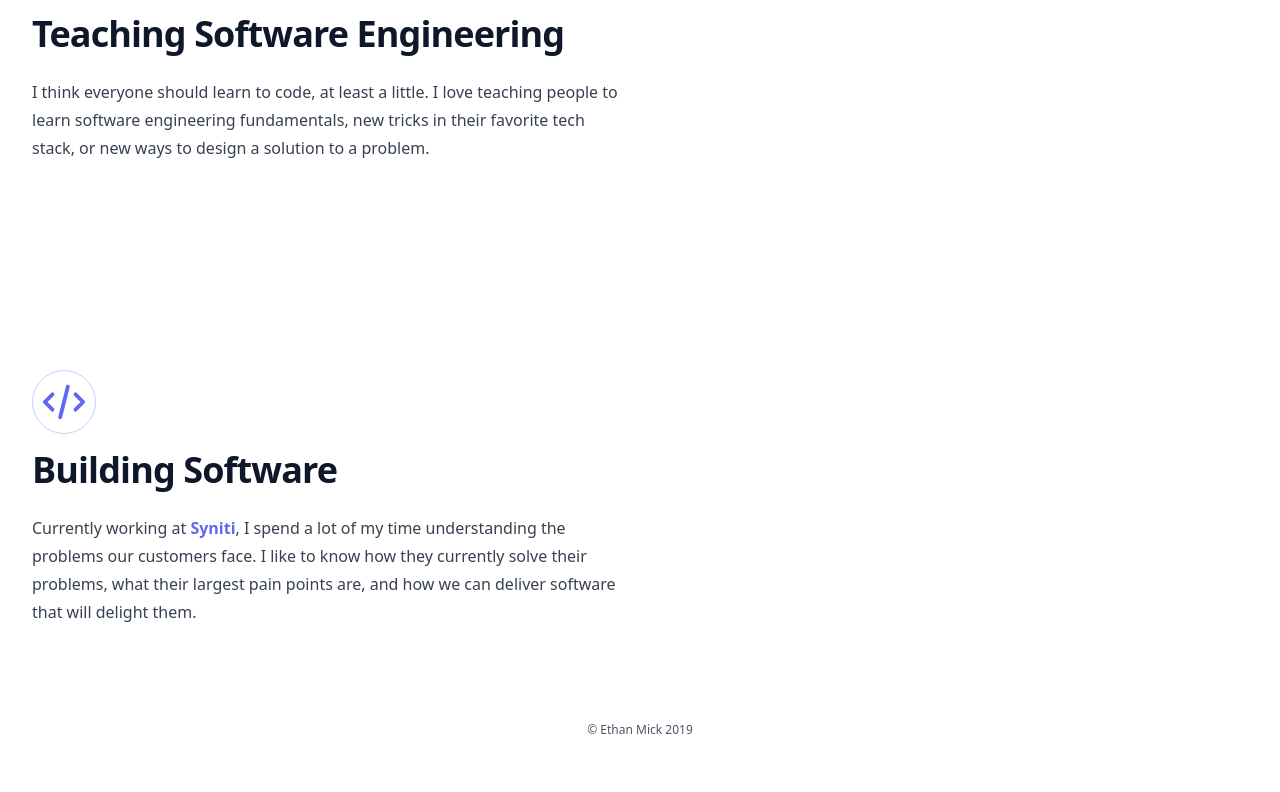
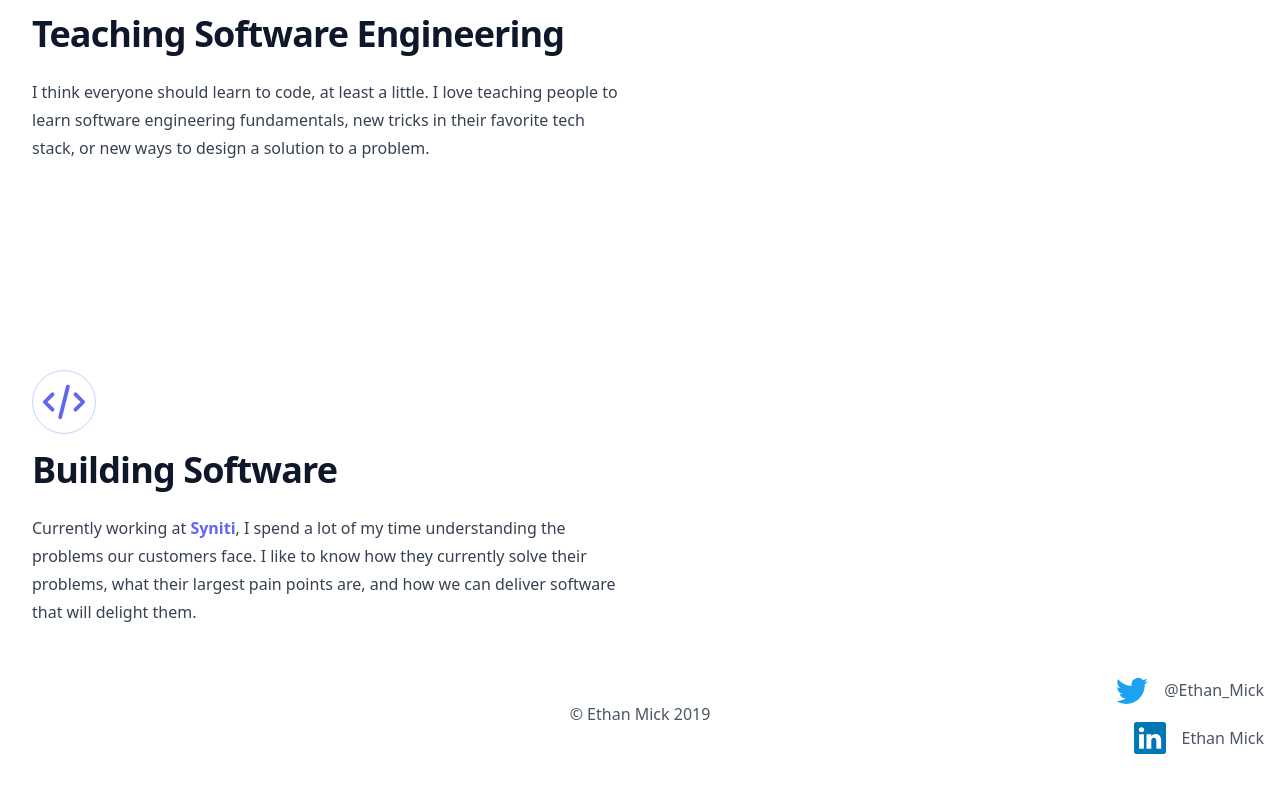
Before and after one commit to ethanmick/ethanmick.com, a Next.js app: page / in a window 1280 px wide. Shown: the part 770-1562 px from the top of the page. Built offline with nearby package versions, Linux system fonts and the light colour scheme.

Commit message:
Add better styling for smaller screens (#38)
Also cleanup the footer.

```diff
--- a/components/footer.tsx
+++ b/components/footer.tsx
@@ -1,7 +1,39 @@
 import React from 'react'
 
+const Twitter = (props: React.SVGProps<SVGSVGElement>) => (
+  <svg xmlns="http://www.w3.org/2000/svg" viewBox="0 0 16 16" {...props}>
+    <path d="M5.026 15c6.038 0 9.341-5.003 9.341-9.334 0-.14 0-.282-.006-.422A6.685 6.685 0 0 0 16 3.542a6.658 6.658 0 0 1-1.889.518 3.301 3.301 0 0 0 1.447-1.817 6.533 6.533 0 0 1-2.087.793A3.286 3.286 0 0 0 7.875 6.03a9.325 9.325 0 0 1-6.767-3.429 3.289 3.289 0 0 0 1.018 4.382A3.323 3.323 0 0 1 .64 6.575v.045a3.288 3.288 0 0 0 2.632 3.218 3.203 3.203 0 0 1-.865.115 3.23 3.23 0 0 1-.614-.057 3.283 3.283 0 0 0 3.067 2.277A6.588 6.588 0 0 1 .78 13.58a6.32 6.32 0 0 1-.78-.045A9.344 9.344 0 0 0 5.026 15z" />
+  </svg>
+)
+
+const LinkedIn = (props: React.SVGProps<SVGSVGElement>) => (
+  <svg xmlns="http://www.w3.org/2000/svg" viewBox="0 0 16 16" {...props}>
+    <path d="M0 1.146C0 .513.526 0 1.175 0h13.65C15.474 0 16 .513 16 1.146v13.708c0 .633-.526 1.146-1.175 1.146H1.175C.526 16 0 15.487 0 14.854V1.146zm4.943 12.248V6.169H2.542v7.225h2.401zm-1.2-8.212c.837 0 1.358-.554 1.358-1.248-.015-.709-.52-1.248-1.342-1.248-.822 0-1.359.54-1.359 1.248 0 .694.521 1.248 1.327 1.248h.016zm4.908 8.212V9.359c0-.216.016-.432.08-.586.173-.431.568-.878 1.232-.878.869 0 1.216.662 1.216 1.634v3.865h2.401V9.25c0-2.22-1.184-3.252-2.764-3.252-1.274 0-1.845.7-2.165 1.193v.025h-.016a5.54 5.54 0 0 1 .016-.025V6.169h-2.4c.03.678 0 7.225 0 7.225h2.4z" />
+  </svg>
+)
+
 export const Footer = () => (
-  <footer className="p-24 text-center text-gray-600 text-xs">
-    &#169; Ethan Mick {new Date().getFullYear()}
+  <footer className="grid grid-cols-1 py-12 px-4 text-gray-600 md:grid-cols-3">
+    <div className="row-start-2 row-end-2 flex items-center justify-center py-12 text-center md:col-start-2 md:col-end-2 md:row-start-1 md:row-end-1 md:py-0">
+      &#169; Ethan Mick {new Date().getFullYear()}
+    </div>
+    <div className="col-start-1 col-end-1 flex flex-col items-center md:col-start-3 md:col-end-3 md:items-end">
+      <div className="mb-4">
+        <a
+          className="flex items-center"
+          href="https://twitter.com/intent/follow?screen_name=ethan_mick"
+        >
+          <Twitter className="mr-4 h-8 w-8 fill-[#1DA1F2]" /> @Ethan_Mick
+        </a>
+      </div>
+      <div>
+        <a
+          className="flex items-center"
+          href="www.linkedin.com/in/ethan-mick-28264731"
+        >
+          <LinkedIn className="mr-4 h-8 w-8 fill-[#0077B5]" /> Ethan Mick
+        </a>
+      </div>
+    </div>
   </footer>
 )
--- a/components/header.tsx
+++ b/components/header.tsx
@@ -1,3 +1,4 @@
+import cx from 'classnames'
 import { Routes } from 'lib/routes'
 import Link from 'next/link'
 
@@ -13,19 +14,25 @@ const navigation = [
   {
     name: 'About',
     href: Routes.About,
+    className: 'hidden sm:inline',
   },
 ]
 
 export const Header = () => (
   <header className="py-2 shadow">
-    <div className="container mx-auto flex items-center justify-between">
+    <div className="container mx-auto flex items-center justify-between px-4">
       <Link href={Routes.Home}>
         <a className="text-2xl">Ethan Mick</a>
       </Link>
       <nav>
         {navigation.map((link) => (
           <Link href={link.href} key={link.name}>
-            <a className="ml-8 text-base font-medium text-black hover:text-gray-800 hover:underline">
+            <a
+              className={cx(
+                'ml-8 text-base font-medium text-black hover:text-gray-800 hover:underline',
+                link.className
+              )}
+            >
               {link.name}
             </a>
           </Link>
--- a/components/tip.tsx
+++ b/components/tip.tsx
@@ -6,7 +6,7 @@ type Props = {
 
 export const Tip = ({ children }: Props) => (
   <div className="flex items-center rounded-lg bg-sky-200 bg-opacity-40 p-2">
-    <LightBulbIcon className="h-12 w-12 p-2 text-rose-500" />
+    <LightBulbIcon className="h-12 w-12 min-w-fit p-2 text-rose-500" />
     <span>{children}</span>
   </div>
 )
--- a/pages/index.tsx
+++ b/pages/index.tsx
@@ -1,13 +1,13 @@
 import { AcademicCapIcon, CodeIcon } from '@heroicons/react/outline'
-import { Footer, Header } from 'components'
+import { Footer, Header, Widont } from 'components'
 
 export default function HomePage() {
   return (
     <>
       <Header />
       <div className="hero h-[calc(100vh - theme('spacing.12'))] flex flex-col items-center justify-center text-center">
-        <h1 className="mb-8 text-4xl font-semibold md:text-6xl">
-          I design, code, and ship web apps
+        <h1 className="mb-8 px-4 text-4xl font-semibold md:text-6xl">
+          <Widont>I design, code, and ship web apps</Widont>
         </h1>
         <h2 className="text-2xl font-light md:text-4xl">
           From <span className="text-indigo-500">small business</span> to{' '}
@@ -15,7 +15,7 @@ export default function HomePage() {
         </h2>
       </div>
       <div className="mx-auto max-w-7xl px-4 sm:px-6 md:px-8">
-        <section className="pb-48">
+        <section className="pb-24 md:pb-48">
           <AcademicCapIcon className="my-4 h-16 w-16 rounded-full border border-indigo-200 p-2 text-indigo-500" />
           <h3 className="mb-6 text-2xl font-semibold tracking-tight text-slate-900 sm:text-4xl">
             Teaching Software Engineering
```
